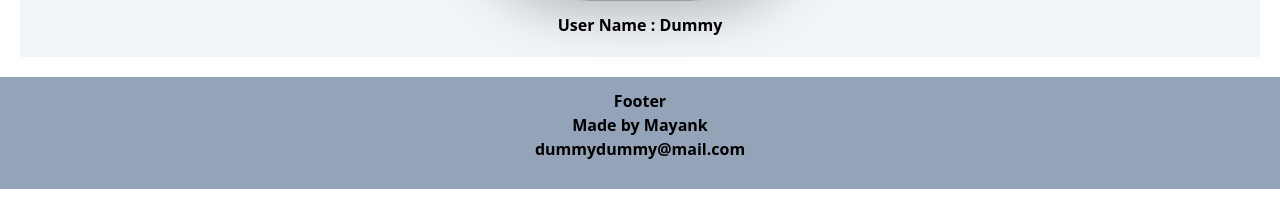
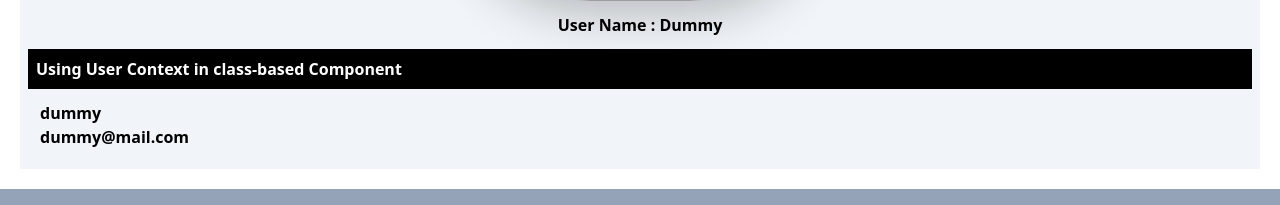
Before and after one commit to MayankMukul/namaste-food-app, a React (Vite) app: page /about/profile in a window 1280 px wide. Shown: the part 547-752 px from the top of the page. Built offline with nearby package versions, Linux system fonts and the light colour scheme; no server answers; grey boxes are pictures that could not be loaded.

Commit message:
context in class

```diff
--- a/src/components/Profile.js
+++ b/src/components/Profile.js
@@ -1,4 +1,7 @@
 import React from 'react';
+import UserContext from '../utils/UserContext';
+
+
 class Profile extends React.Component {
     constructor(props){
         super(props);
@@ -31,6 +34,13 @@ class Profile extends React.Component {
               <h1 className='bg-black text-white p-2 font-bold'>This is a Profile Section.</h1>
               <img className='rounded-full m-auto shadow-2xl' src={this.state.userInfo.avatar_url} alt="profile pic" />
               <h2 className='text-center font-bold m-3'>User Name : {this.state.userInfo.login}</h2>
+
+              <h1 className='bg-black text-white p-2 font-bold'>Using User Context in class-based Component</h1>
+              <UserContext.Consumer>
+                {({user})=>{
+                    return <h1 className='font-bold p-2 m-1'>{user.name}<br/>{user.email}</h1>
+                }}
+              </UserContext.Consumer>
             </div>
           </>
         );
```
